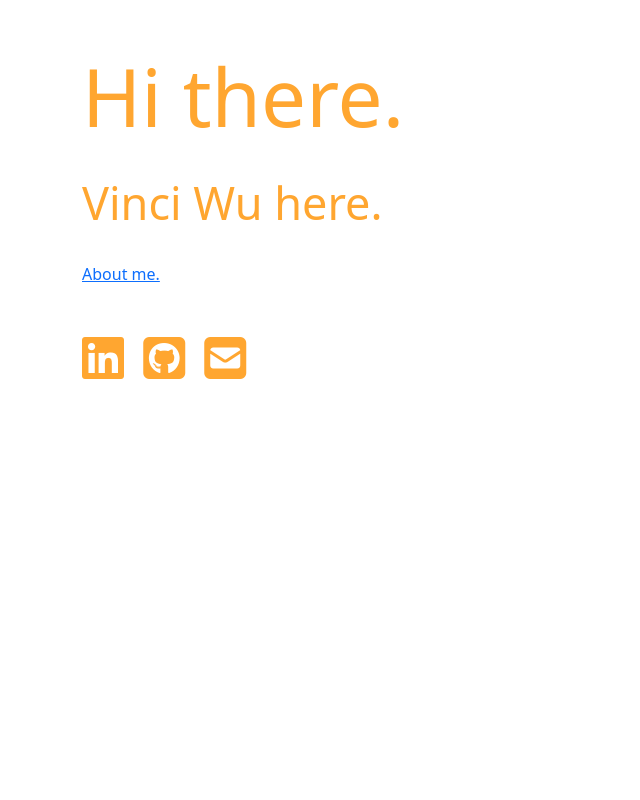
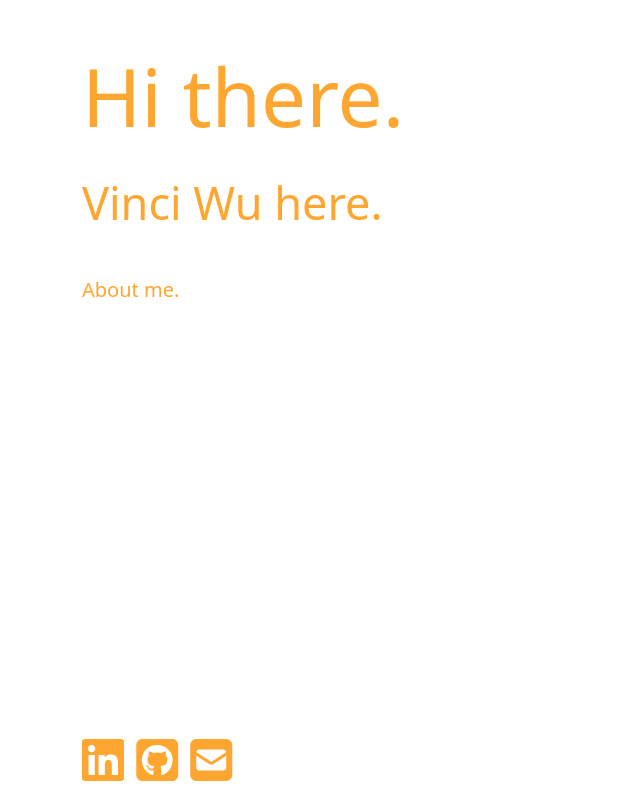
Before and after one commit to oddloops/oddloops.github.io, a plain HTML site: page index.html in a window 1280 px wide. Shown: the whole page, without its empty margins (0-640 px from the left). Drawn offline with nearby package versions, Linux system fonts and the light colour scheme.

Commit message:
Changed links
- created a navbar to link to other pages
- created footer and unordered in-line list for social links

```diff
--- a/index.html
+++ b/index.html
@@ -16,15 +16,21 @@
       <div>
         <h1 id="intro" class="orange-peel"></h1>
         <h2 id="name" class="pt-4 pb-4 orange-peel"></h2>
-        <nav>
-          <a href="/about-me.html">About me.</a>
+        <nav class="navbar navbar-expand-lg navbar-light">
+          <a class="navbar-brand orange-peel" href="/about-me.html">About me.</a>
         </nav>
+
       </div>
-      <div id="social-links" class="pt-5 disappear">
-        <a href="https://www.linkedin.com/in/vinci-wu" target="_blank"><i class="fab fa-linkedin fa-3x" alt="Linkedin"></i></a>
-        <a href="https://github.com/oddloops" target="_blank" class="spacing"><i class="fab fa-github-square fa-3x" alt="GitHub"></i></a>
-        <a href="mailto:vinciwu.vwu@gmail.com" class="spacing"><i class="fa fa-envelope-square fa-3x" alt="Email"></i></a>
-      </div>
+
+      <footer class="fixed-bottom">
+        <div id="social-links" class="container d-flex justify-content-center-left disappear">
+          <ul class="list-inline">
+            <li class="list-inline-item"><a href="https://www.linkedin.com/in/vinci-wu" target="_blank"><i class="fab fa-linkedin fa-3x" alt="Linkedin"></i></a></li>
+            <li class="list-inline-item"><a href="https://github.com/oddloops" target="_blank"><i class="fab fa-github-square fa-3x" alt="GitHub"></i></a></li>
+            <li class="list-inline-item"><a href="mailto:vinciwu.vwu@gmail.com"><i class="fa fa-envelope-square fa-3x" alt="Email"></i></a></li>
+          </ul>
+        </div>
+      </footer>
     </div>
     <script src="https://cdn.jsdelivr.net/npm/bootstrap@5.3.0-alpha1/dist/js/bootstrap.bundle.min.js" integrity="sha384-w76AqPfDkMBDXo30jS1Sgez6pr3x5MlQ1ZAGC+nuZB+EYdgRZgiwxhTBTkF7CXvN" crossorigin="anonymous"></script>
     <script src="scripts/scripts.js"></script>
```
